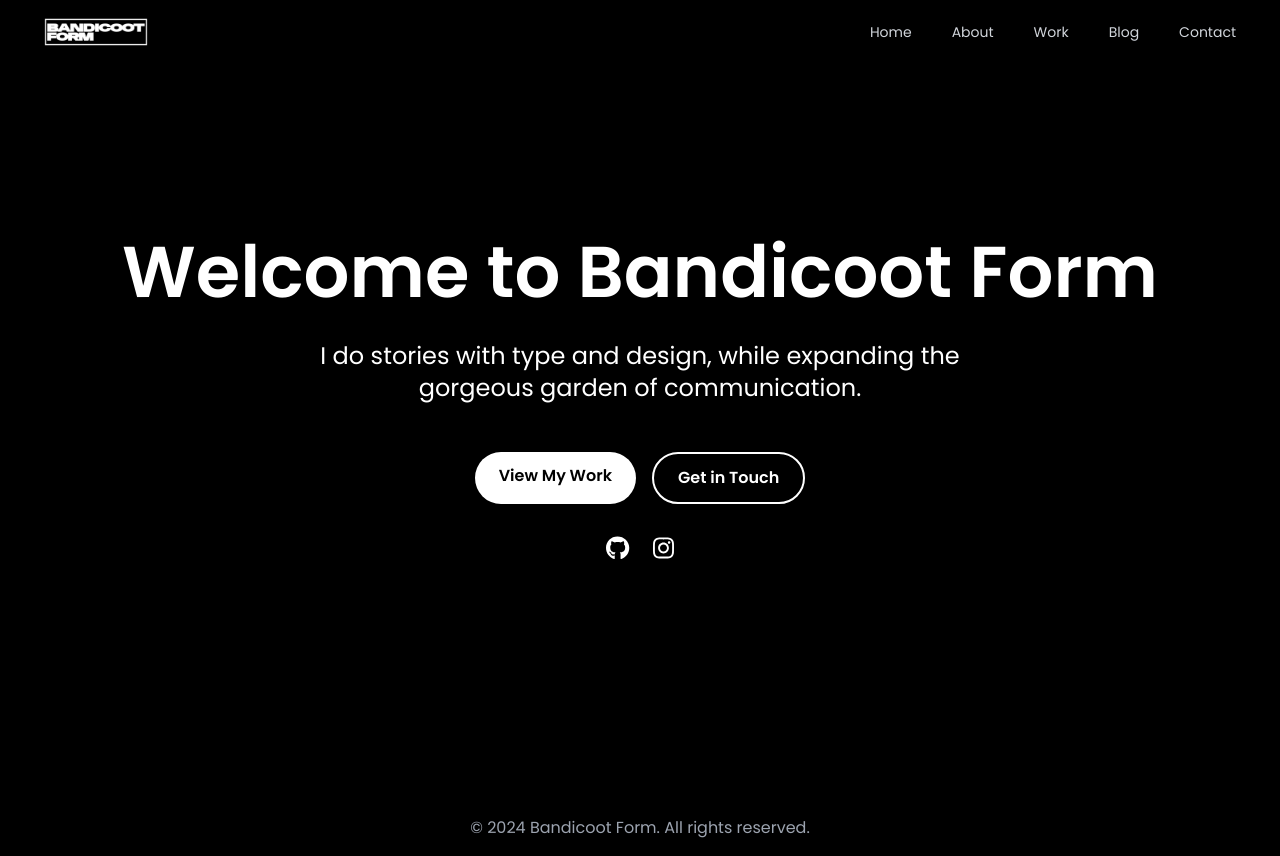
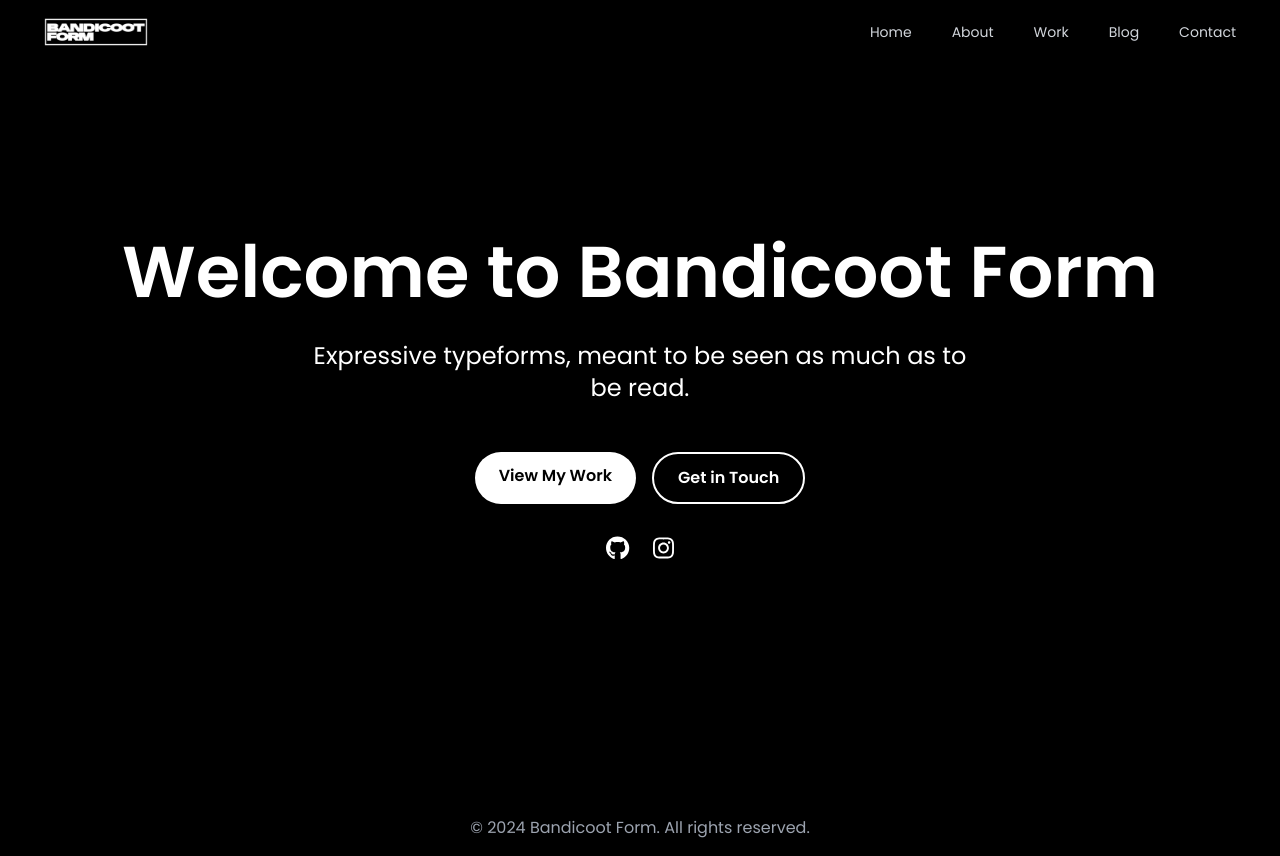
Before and after one commit to bandicootform/projectosaurus, a Next.js app: page / in a window 1280 px wide. Built offline with nearby package versions, Linux system fonts and the light colour scheme.

Commit message:
update footer and page.tsx

```diff
--- a/app/components/Footer.tsx
+++ b/app/components/Footer.tsx
@@ -1,8 +1,9 @@
 export default function Footer() {
+  const currentYear = new Date().getFullYear();
   return (
     <footer className="bg-black bg-opacity-50 backdrop-blur-md py-4">
       <div className="max-w-7xl mx-auto px-4 sm:px-6 lg:px-8">
-        <p className="text-center text-gray-400">© {new Date().getFullYear()} Bandicoot Form. All rights reserved.</p>
+        <p className="text-center text-gray-400">&#169; {currentYear} Bandicoot Form. All rights reserved.</p>
       </div>
     </footer>
   )
--- a/app/page.tsx
+++ b/app/page.tsx
@@ -22,7 +22,7 @@ export default function Home() {
         animate={{ opacity: 1 }}
         transition={{ delay: 0.5, duration: 0.8 }}
       >
-        I do stories with type and design, while expanding the gorgeous garden of communication.
+        Expressive typeforms, meant to be seen as much as to be read.
       </motion.p>
       <motion.div
         className="flex flex-wrap justify-center gap-4"
```
